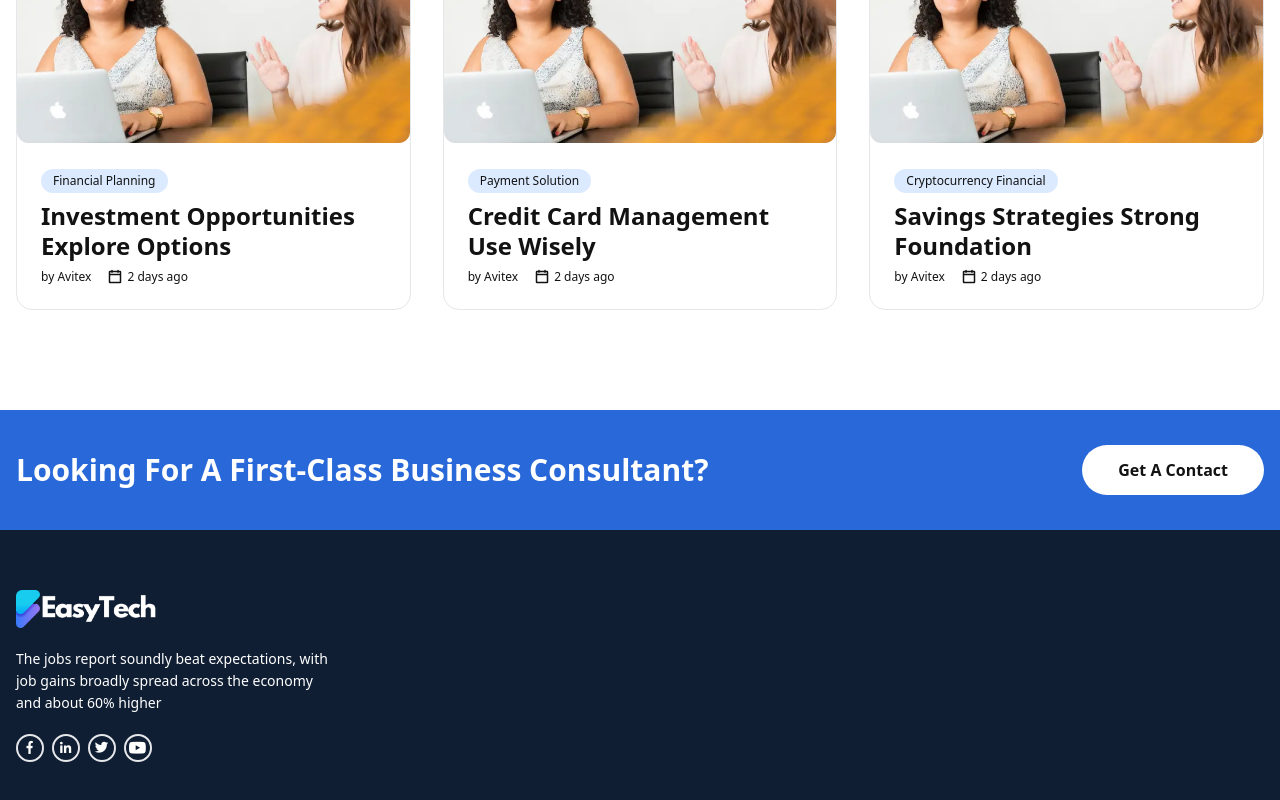
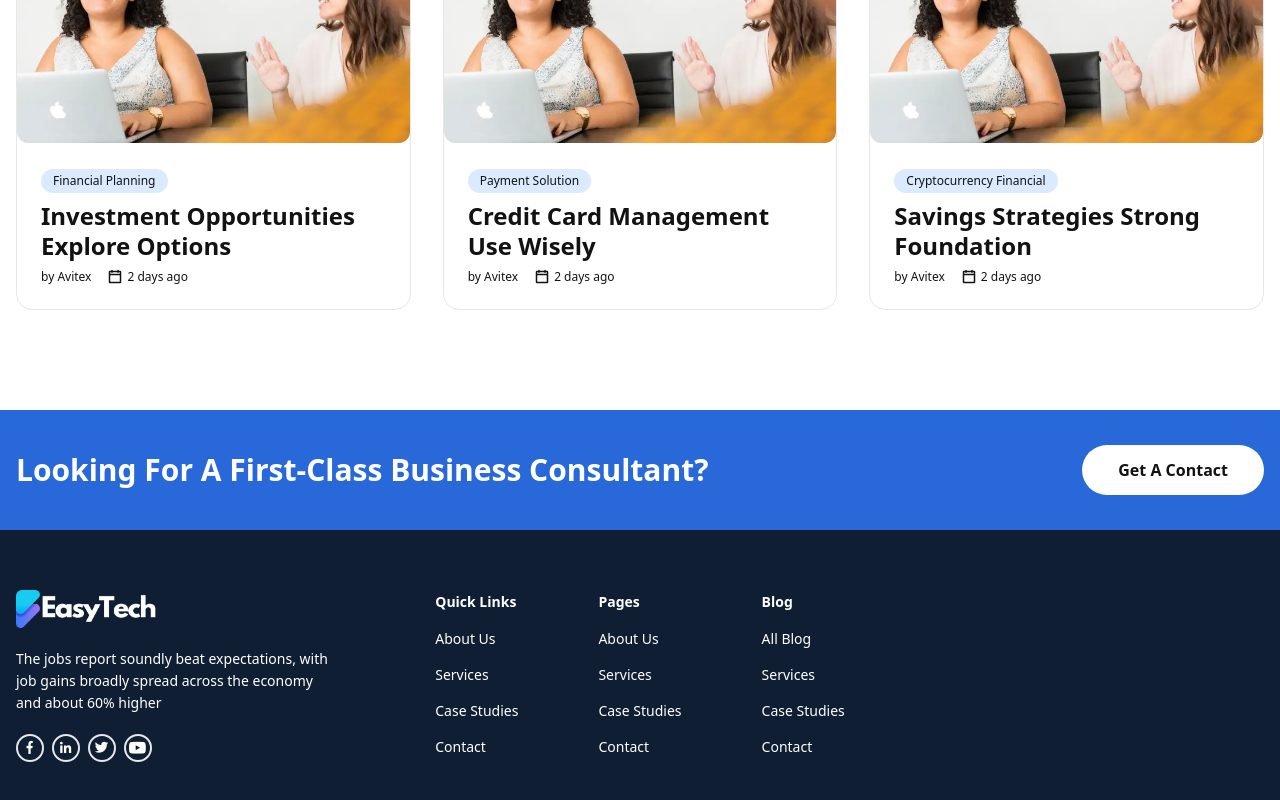
Before and after one commit to panjiasmoroart/next-blog, a Next.js app: page / in a window 1280 px wide. Shown: the part 4781-5581 px from the top of the page. Built offline with nearby package versions, Linux system fonts and the light colour scheme.

Commit message:
Footer Component Design - Part 3

```diff
--- a/src/components/Footer/Footer.jsx
+++ b/src/components/Footer/Footer.jsx
@@ -33,6 +33,94 @@
                             </div>
                         </div>
                     </div>
+
+                    <div className='lg:w-1/2'>
+                        <div className='footer-navigate flex items-center justify-center gap-20'>
+                            <div className='footer-nav-item'>
+                                <div className='item-heading text-button-sm text-white'>
+                                    Quick Links
+                                </div>
+                                <ul className='list-nav mt-1 text-white'>
+                                    <li className='mt-3'>
+                                        <Link className='caption1 has-line-before line-white text-surface hover-underline' href='/'>
+                                            About Us
+                                        </Link>
+                                    </li>
+                                    <li className='mt-3'>
+                                        <Link className='caption1 has-line-before line-white text-surface hover-underline' href='/'>
+                                            Services
+                                        </Link>
+                                    </li>
+                                    <li className='mt-3'>
+                                        <Link className='caption1 has-line-before line-white text-surface hover-underline' href='/'>
+                                        Case Studies
+                                        </Link>
+                                    </li>
+                                    <li className='mt-3'>
+                                        <Link className='caption1 has-line-before line-white text-surface hover-underline' href='/'>
+                                        Contact
+                                        </Link>
+                                    </li>
+                                </ul>
+                            </div>
+
+                            <div className='footer-nav-item max-sm:hidden'>
+                                <div className='item-heading text-button-sm text-white'>
+                                    Pages
+                                </div>
+                                <ul className='list-nav mt-1 text-white'>
+                                    <li className='mt-3'>
+                                        <Link className='caption1 has-line-before line-white text-surface hover-underline' href='/'>
+                                            About Us
+                                        </Link>
+                                    </li>
+                                    <li className='mt-3'>
+                                        <Link className='caption1 has-line-before line-white text-surface hover-underline' href='/'>
+                                            Services
+                                        </Link>
+                                    </li>
+                                    <li className='mt-3'>
+                                        <Link className='caption1 has-line-before line-white text-surface hover-underline' href='/'>
+                                        Case Studies
+                                        </Link>
+                                    </li>
+                                    <li className='mt-3'>
+                                        <Link className='caption1 has-line-before line-white text-surface hover-underline' href='/'>
+                                        Contact
+                                        </Link>
+                                    </li>
+                                </ul>
+                            </div>
+
+                            <div className='footer-nav-item'>
+                                <div className='item-heading text-button-sm text-white'>
+                                    Blog
+                                </div>
+                                <ul className='list-nav mt-1 text-white'>
+                                    <li className='mt-3'>
+                                        <Link className='caption1 has-line-before line-white text-surface hover-underline' href='/'>
+                                            All Blog
+                                        </Link>
+                                    </li>
+                                    <li className='mt-3'>
+                                        <Link className='caption1 has-line-before line-white text-surface hover-underline' href='/'>
+                                            Services
+                                        </Link>
+                                    </li>
+                                    <li className='mt-3'>
+                                        <Link className='caption1 has-line-before line-white text-surface hover-underline' href='/'>
+                                        Case Studies
+                                        </Link>
+                                    </li>
+                                    <li className='mt-3'>
+                                        <Link className='caption1 has-line-before line-white text-surface hover-underline' href='/'>
+                                        Contact
+                                        </Link>
+                                    </li>
+                                </ul>
+                            </div>
+                        </div>
+                    </div>
                 </div>
             </div>
         </div>
```
